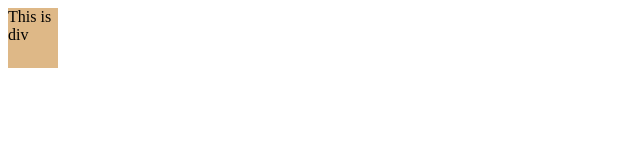
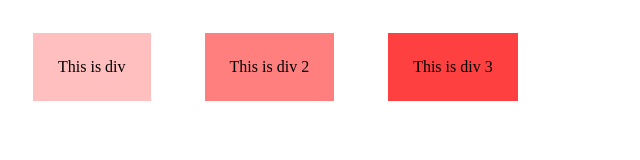
Before and after one commit to Samip-Nepal/Css-level-2-pratice, a plain HTML site: page index.html in a window 1280 px wide. Shown: the whole page, without its empty margins (0-640 px from the left). Drawn offline with Linux system fonts and the light colour scheme.

Commit message:
Adding RGBA alpa channel for visibility color

```diff
--- a/index.html
+++ b/index.html
@@ -8,9 +8,8 @@
     <link rel="stylesheet" href="/Css-level-2-pratice/style.css">
 </head>
 <body>
-    <div>This is div</div>
-    <button>
-        search
-    </button>
+    <div id="one">This is div</div>
+   <div id="two">This is div 2</div>
+   <div id="three">This is div 3</div>
 </body>
 </html>
--- a/style.css
+++ b/style.css
@@ -1,12 +1,22 @@
 
-div{
-    height: 60px;
-    width: 50px;
-    background-color:burlywood;
+#one{
+    margin: 25px;
+    padding: 25px;
     display: inline-block;
 
+background-color: rgba(255,0,0,0.25);
 }
-button{
-   background-color:  #f08804;
-   display: none;
+#two{
+    margin: 25px;
+    padding: 25px;
+    display: inline-block;
+
+background-color: rgba(255,0,0,0.5);
 }
+#three{
+    margin: 25px;
+    padding: 25px;
+    display: inline-block;
+
+background-color: rgba(255,0,0,0.75);
+}
```
